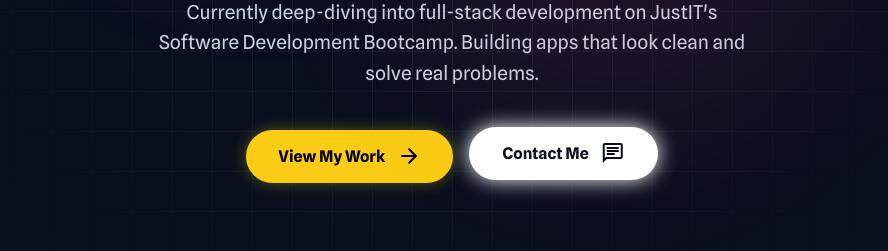
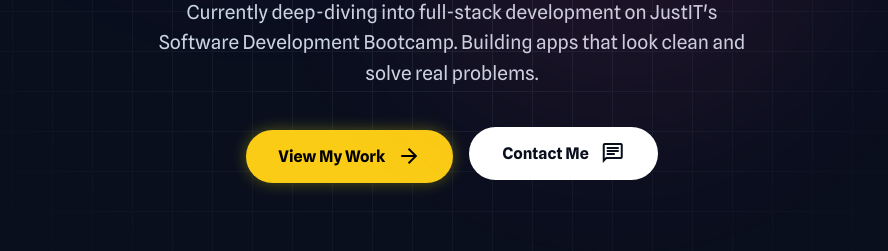
Before and after one commit to HumbleeCreative/HumbleeCreative.github.io, a plain HTML site: page index.html in a window 1280 px wide. In both pictures the pointer is over the link 751 px from the left and 705 px from the top of the page. Shown: the part 549-800 px from the top of the page, without its empty margins (188-1076 px from the left). Drawn offline with nearby package versions, Linux system fonts and the light colour scheme.

```diff
--- a/style.css
+++ b/style.css
@@ -422,7 +422,7 @@ body {
 
 .btn-secondary:hover {
   transform: translateY(-3px);
-  box-shadow: 0 0 20px var(--text);
+  box-shadow: 0 0 px var(--text);
 }
 
 .status-badge {
```
